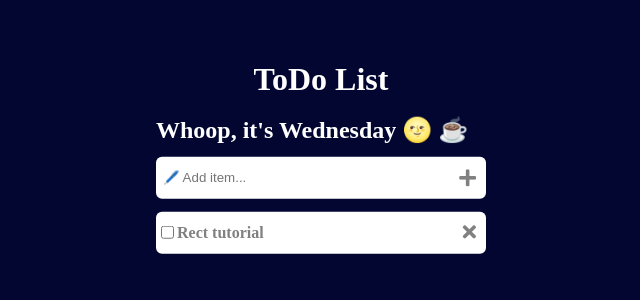
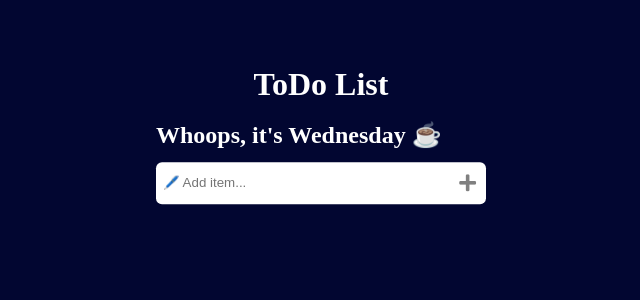
Before and after one commit to alenbabu/Todolist-react, a React (Create React App) app: page / in a window 1280 px wide. Shown: the top 300 px of the page, without its empty margins (319-959 px from the left). Built offline with nearby package versions, Linux system fonts and the light colour scheme.

Commit message:
Added action to plus button and iteration of div with value is added,Working fine

```diff
--- a/src/App.js
+++ b/src/App.js
@@ -1,6 +1,10 @@
+import { useState } from "react";
 import "./App.css";
 
 function App() {
+  const [todos,setTodos] = useState([])
+  const [text,setText] = useState('')
+
   return (
     <div className="app">
       <div className="mainHeading">
@@ -8,23 +12,29 @@ function App() {
       </div>
       <div className="subHeading">
         <br />
-        <h2>Whoop, it's Wednesday 🌝 ☕ </h2>
+        <h2>Whoops, it's Wednesday ☕ </h2>
       </div>
       <div className="input">
-        <input type="text" placeholder="🖊️ Add item..." />
-        <i className="fas fa-plus"></i>
+        <input value={text} onChange={(e)=>setText(e.target.value)} type="text" placeholder="🖊️ Add item..." />
+        <i onClick={()=> setTodos([...todos,text])} className="fas fa-plus"></i>
       </div>
-      <div className="todos">
+      {todos.map((value)=>{
+        return(
+          <div className="todos">
         <div className="todo">
           <div className="left">
             <input type="checkbox" name="" id="" />
-            <p>Rect tutorial</p>
+            <p>{value}</p>
           </div>
           <div className="right">
             <i className="fas fa-times"></i>
           </div>
         </div>
       </div>
+        )
+
+      })}
+
     </div>
   );
 }
```
